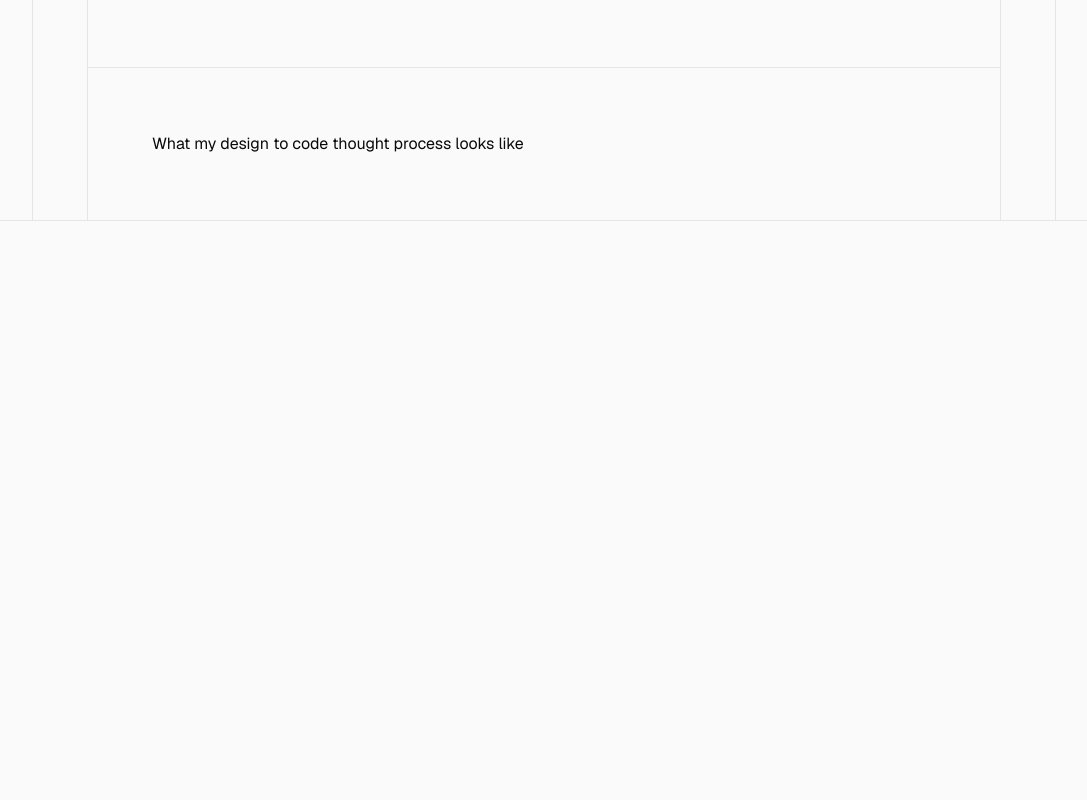
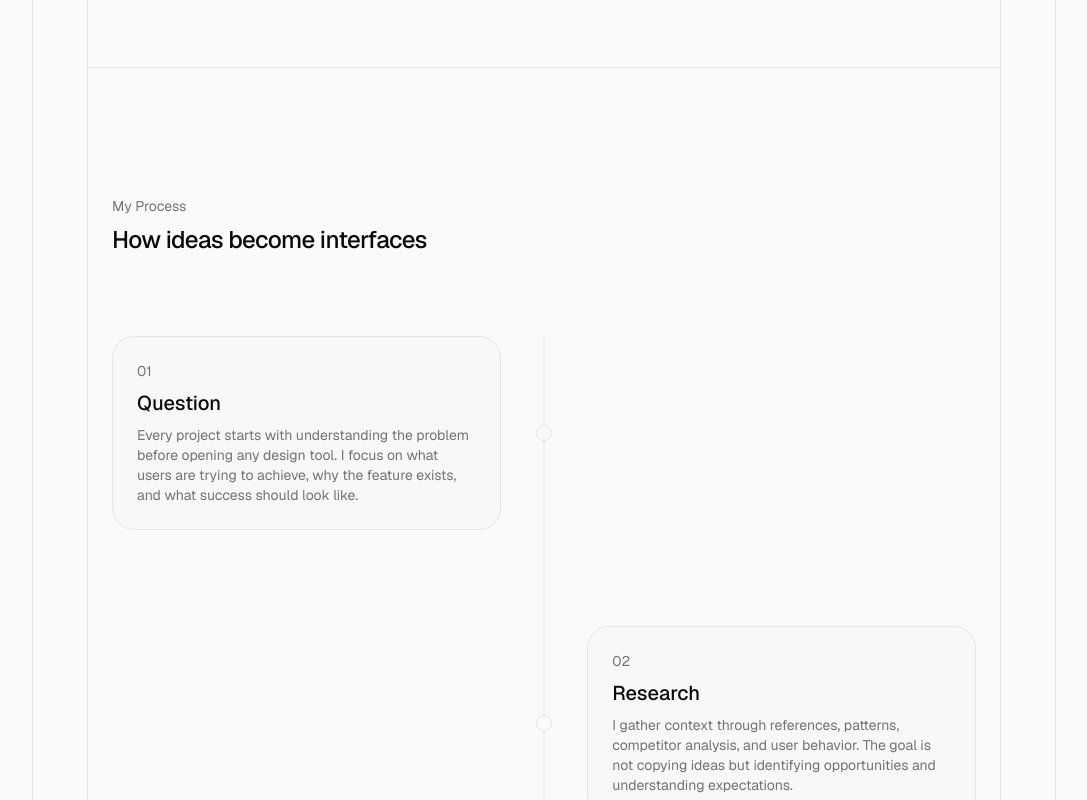
Before and after one commit to yashanand167/yashanand167.github.io, a Next.js app: page /personal in a window 1280 px wide. Shown: the part 640-1440 px from the top of the page, without its empty margins (96-1183 px from the left). Before the commit the page ends 861 px from the top, so only its background shows below. Built offline with nearby package versions, Linux system fonts and the light colour scheme.

Commit message:
feat: add DesignToCode section, technology stack showcase, and footer to personal page

```diff
--- a/app/personal/page.tsx
+++ b/app/personal/page.tsx
@@ -1,5 +1,6 @@
 'use client'
 
+import DesignToCode from "@/components/design-to-code";
 import Header from "@/components/Header";
 import HeroWithScale from "@/components/hero-with-scale";
 import ThemeToggle from "@/components/theme-toggle";
@@ -77,18 +78,51 @@ export default function Home() {
 
                         <section>
                             <div className="h-[1px] w-full bg-border" />
-                            <div className="p-8 md:p-16">
-                                <h1>What my design to code thought process looks like</h1>
-                                <p>
+                            <DesignToCode />
+                        </section>
 
+                        <section>
+                            <div className="h-[1px] w-full bg-border" />
+                            <div className="p-8 md:p-16 flex flex-col items-center text-center">
+                                <h1 className="text-xl md:text-2xl font-medium tracking-tight mb-4">Tools & Stack I'm Currently Exploring</h1>
+                                <p className="text-sm text-muted-foreground mb-10 max-w-lg mx-auto">
+                                    A continuously evolving playground. Here are some of the technologies I'm currently diving into and experimenting with.
                                 </p>
+                                <div className="flex flex-wrap items-center justify-center gap-4 md:gap-6">
+                                    {[
+                                        { name: "Rive App", image: "https://github.com/rive-app.png" },
+                                        { name: "Langchain", image: "https://github.com/langchain-ai.png" },
+                                        { name: "TanStack Start", image: "https://github.com/TanStack.png" }
+                                    ].map((tool, idx) => (
+                                        <div key={idx} className="flex items-center gap-2 px-4 py-2 md:px-5 md:py-2.5 border border-dotted border-foreground/20 rounded-full text-xs md:text-sm font-mono text-foreground bg-muted/5 hover:bg-primary/5 hover:border-primary/30 transition-all cursor-default shadow-sm group">
+                                            <div className="w-5 h-5 md:w-6 md:h-6 rounded-full overflow-hidden bg-background border border-border flex items-center justify-center group-hover:scale-110 transition-transform p-[2px]">
+                                                {/* eslint-disable-next-line @next/next/no-img-element */}
+                                                <img src={tool.image} alt={tool.name} className="w-full h-full object-contain rounded-full" />
+                                            </div>
+                                            <span>{tool.name}</span>
+                                        </div>
+                                    ))}
+                                </div>
                             </div>
                         </section>
+
+
                     </main>
 
                     <VerticalStripes />
                 </div>
             </section>
+            {/* Text Slogan Footer */}
+            <footer className="w-full relative h-48 md:h-80 flex items-center justify-center border-t border-border overflow-hidden bg-background group">
+                <div className="absolute inset-0 bg-dot opacity-[0.5] pointer-events-none" />
+                <div className="absolute inset-x-0 bottom-0 h-24 bg-gradient-to-t from-background to-transparent pointer-events-none z-0" />
+
+                <h2
+                    className="relative z-10 text-[7vw] md:text-[7vw] lg:text-[6vw] font-bold tracking-tighter whitespace-nowrap opacity-20 group-hover:opacity-100 transition-all duration-1000 uppercase text-foreground [-webkit-text-fill-color:transparent] [-webkit-text-stroke:1px_currentColor] md:[-webkit-text-stroke:2px_currentColor] cursor-default select-none group-hover:scale-105"
+                >
+                    Imagine, Craft, Conquer
+                </h2>
+            </footer>
         </main>
     );
 }
--- /dev/null
+++ b/components/design-to-code.tsx
@@ -0,0 +1,204 @@
+import { motion } from "motion/react"
+
+export default function DesignJourney() {
+
+    return (
+
+        <section className="relative mx-auto max-w-5xl px-6 py-32">
+
+            <div className="mb-20">
+
+                <p className="text-sm text-neutral-500">
+
+                    My Process
+
+                </p>
+
+                <h2 className="mt-2 text-2xl md:text-2xl font-medium tracking-tight">
+
+                    How ideas become interfaces
+
+                </h2>
+
+            </div>
+
+            <div className="relative">
+
+                <motion.div
+
+                    initial={{ height: 0 }}
+
+                    whileInView={{ height: "100%" }}
+
+                    transition={{
+
+                        duration: 1.5
+
+                    }}
+
+                    viewport={{ once: true }}
+
+                    className="
+            absolute
+            left-6 md:left-1/2
+            top-0
+            w-px
+            -translate-x-1/2
+            bg-border
+          "
+
+                />
+
+                <div className="space-y-24">
+
+                    {process.map((item, index) => {
+
+                        const isEven = index % 2 === 0
+
+                        return (
+
+                            <motion.div
+
+                                key={item.title}
+
+                                initial={{
+
+                                    opacity: 0,
+
+                                    y: 40
+
+                                }}
+
+                                whileInView={{
+
+                                    opacity: 1,
+
+                                    y: 0
+
+                                }}
+
+                                transition={{
+
+                                    delay: index * .1
+
+                                }}
+
+                                viewport={{ once: true }}
+
+                                className={`
+                  relative flex items-center
+                  justify-end ${isEven ? "md:justify-start" : "md:justify-end"}
+                `}
+
+                            >
+
+                                <div
+                                    className={`
+                    w-[calc(100%-4rem)] md:w-[45%]
+                    rounded-3xl
+                    border border-border
+                    bg-muted/50
+                    p-6
+                    backdrop-blur
+                    transition-all
+                    hover:scale-[1.02]
+                  `}
+                                >
+                                    <p className="mb-2 text-sm font-mono text-muted-foreground">
+                                        0{index + 1}
+                                    </p>
+                                    <h3 className="text-xl font-medium text-foreground">
+                                        {item.title}
+                                    </h3>
+                                    <p className="mt-2 text-sm text-muted-foreground">
+                                        {item.desc}
+                                    </p>
+                                </div>
+
+                                <motion.div
+
+                                    whileHover={{
+
+                                        scale: 1.3
+
+                                    }}
+
+                                    className="
+                    absolute
+                    left-6 md:left-1/2
+                    h-4
+                    w-4
+                    -translate-x-1/2
+                    rounded-full
+                    border
+                    border-border
+                    bg-background
+                  "
+
+                                />
+
+                            </motion.div>
+
+                        )
+
+                    })}
+
+                </div>
+
+            </div>
+
+        </section>
+
+    )
+
+}
+
+const process = [
+    {
+        title: "Question",
+        desc:
+            "Every project starts with understanding the problem before opening any design tool. I focus on what users are trying to achieve, why the feature exists, and what success should look like."
+    },
+
+    {
+        title: "Research",
+        desc:
+            "I gather context through references, patterns, competitor analysis, and user behavior. The goal is not copying ideas but identifying opportunities and understanding expectations."
+    },
+
+    {
+        title: "Structure",
+        desc:
+            "Before creating screens, I break the experience into systems. I map user flows, identify reusable patterns, define content hierarchy, and think through possible states and edge cases."
+    },
+
+    {
+        title: "Wireframe",
+        desc:
+            "I start shaping the experience with low-fidelity layouts. This stage helps me focus on navigation, information placement, and interactions without getting distracted by visual details."
+    },
+
+    {
+        title: "Design System",
+        desc:
+            "Rather than designing isolated screens, I create reusable building blocks. Components, spacing rules, typography, and variants establish consistency and make scaling easier."
+    },
+
+    {
+        title: "Build",
+        desc:
+            "Design and code begin connecting here. I translate interfaces into reusable components while considering responsiveness, accessibility, loading states, and maintainability."
+    },
+
+    {
+        title: "Refine",
+        desc:
+            "Implementation often reveals things static designs miss. I iterate on spacing, interactions, animations, performance, and edge cases until the experience feels polished."
+    },
+
+    {
+        title: "Ship",
+        desc:
+            "Shipping is where learning starts. I use feedback and real usage to improve the product, making each iteration more informed than the previous one."
+    }
+]
--- a/components/hero-with-scale.tsx
+++ b/components/hero-with-scale.tsx
@@ -85,7 +85,7 @@ export default function HeroWithScale() {
                                 {/* Name and Animated Title Cell */}
                                 <div className="flex-1 flex flex-col justify-center p-4 md:p-8 bg-stripe-horizontal/[0.02]">
                                     <h1 className="text-xl md:text-4xl font-medium tracking-tight text-foreground">
-                                        Yash Anand
+                                        Hi, I am Yash Anand
                                     </h1>
                                     <div className="text-[10px] md:text-base font-mono text-muted-foreground mt-1 md:mt-2">
                                         <RotateWords words={["Product-Focused Engineer", "Frontend Developer", "Open Source Contributor", "Product Designer", "Creative Technologist"]} />
@@ -100,7 +100,7 @@ export default function HeroWithScale() {
                                 </h2>
                                 <div className="space-y-8">
                                     <p className="text-sm md:text-base text-muted-foreground leading-relaxed max-w-2xl">
-                                        I'm a product-focused engineer dedicated to bridging the gap between design and code.
+                                        A product-focused engineer dedicated to bridging the gap between design and code.
                                         I specialize in building high-performance web interfaces and contributing to open-source
                                         projects that empower developers to create beautiful digital experiences.
                                     </p>
```
Also changed, not shown: content/blogs/an-untold-story.md (added).
